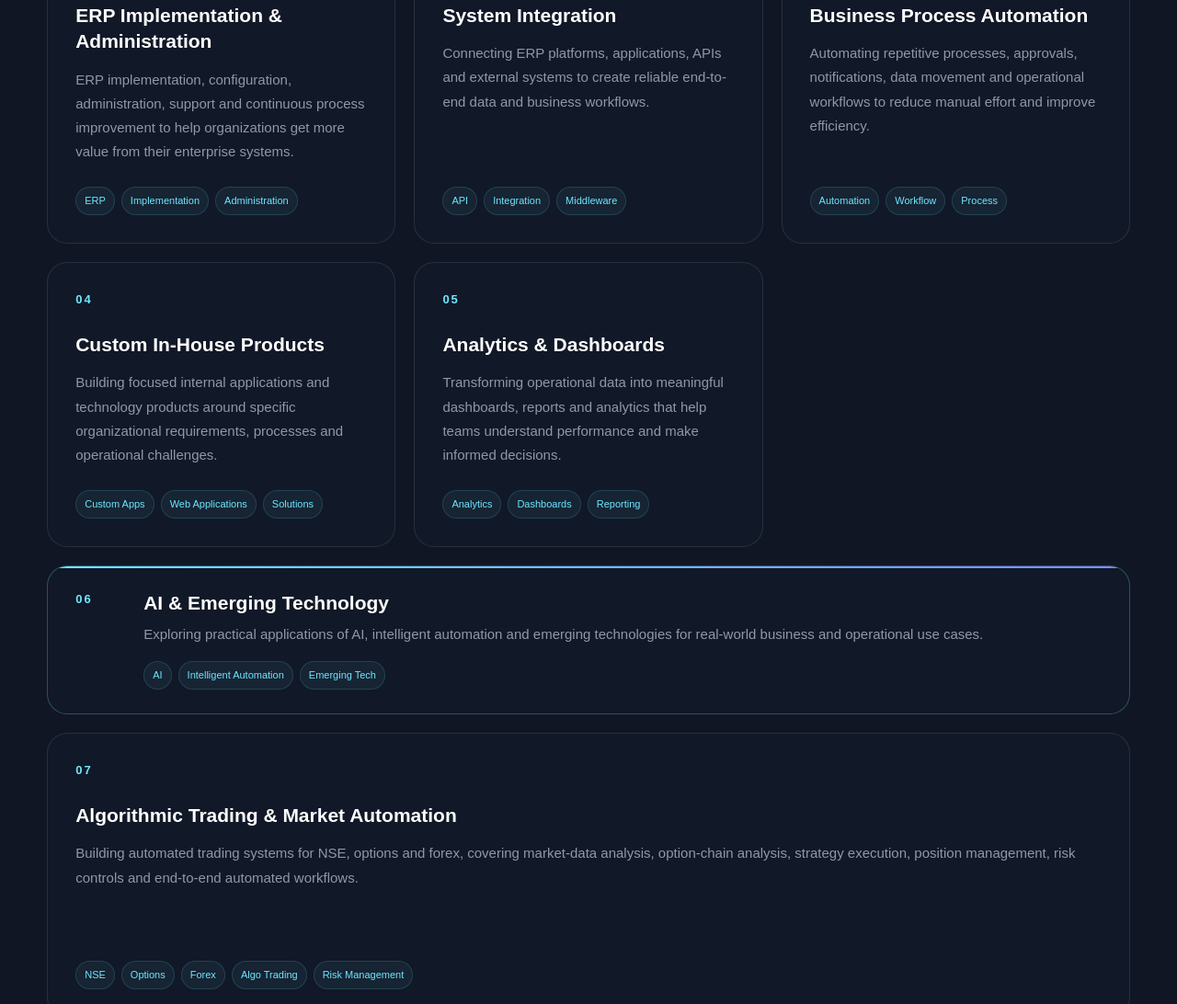
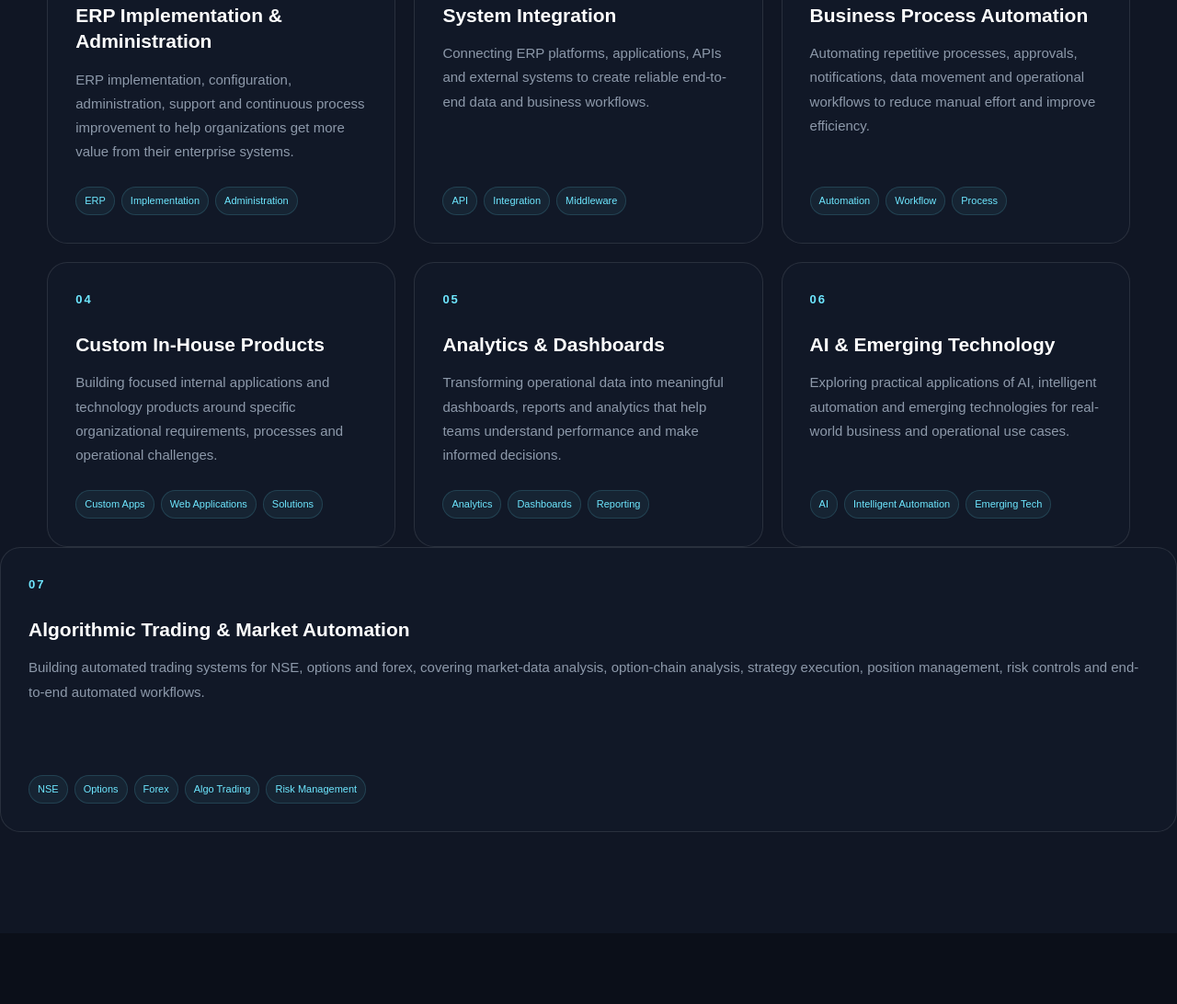
Before and after one commit to satishkumar474/satishkumar474.github.io, a plain HTML site: page index.html in a window 1280 px wide. Shown: the part 1887-2979 px from the top of the page at 92% size. Drawn offline with Linux system fonts and the light colour scheme.

Commit message:
Refactor service card styles for layout consistency

```diff
--- a/style.css
+++ b/style.css
@@ -601,64 +601,83 @@ a {
     font-size: 11px;
 }
 
-/* Service 07 - featured but compact */
+/* Service cards - all seven use the same card size */
+.services-grid .service-card {
+    min-height: 310px;
+}
+
+/*
+   Service 07 is intentionally a normal service card.
+   It must not span the full row or use a different internal layout.
+*/
 .services-grid .service-card:last-child {
-    grid-column: 1 / -1;
-
-    min-height: 0;
-
-    display: grid;
-    grid-template-columns: 56px minmax(0, 1fr);
-
-    column-gap: 18px;
-    row-gap: 6px;
-
-    padding: 26px 30px;
-
-    border-color: rgba(110, 231, 255, 0.28);
+    grid-column: auto;
+    grid-row: auto;
+
+    display: flex;
+    flex-direction: column;
+
+    min-height: 310px;
+
+    padding: 30px;
+
+    border-color: var(--border);
 }
 
 .services-grid .service-card:last-child::before {
+    transform: scaleX(0);
+}
+
+.services-grid .service-card:last-child:hover::before {
     transform: scaleX(1);
 }
 
 .services-grid .service-card:last-child .service-number {
-    grid-column: 1;
-    grid-row: 1 / span 3;
-
+    grid-column: auto;
+    grid-row: auto;
+
+    margin-bottom: 24px;
+}
+
+.services-grid .service-card:last-child h3,
+.services-grid .service-card:last-child p,
+.services-grid .service-card:last-child .service-tags {
+    grid-column: auto;
+}
+
+.services-grid .service-card:last-child h3 {
+    margin-bottom: 14px;
+}
+
+.services-grid .service-card:last-child p {
     margin: 0;
 }
 
-.services-grid .service-card:last-child h3 {
-    grid-column: 2;
-
-    margin: 0;
-
-    font-size: 21px;
-}
-
-.services-grid .service-card:last-child p {
-    grid-column: 2;
-
-    margin: 0;
-}
-
 .services-grid .service-card:last-child .service-tags {
-    grid-column: 2;
-
-    margin: 0;
-    padding-top: 10px;
+    margin-top: auto;
+    padding-top: 24px;
 }
 
 /*
-   Fallback for Service 07 when it was placed outside
-   .services-grid in the HTML. This keeps it aligned
-   with the main content instead of stretching across
-   the entire browser window.
+   Safety override: if Service 06/07 were previously affected
+   by older nth/last-child rules, every direct service card
+   remains the same size and stays inside the 3-column grid.
+*/
+.services-grid > .service-card {
+    grid-column: auto;
+    grid-row: auto;
+    width: auto;
+}
+
+/*
+   Fallback for Service 07 if its HTML was accidentally placed
+   directly under #services instead of inside .services-grid.
+   Keep it the same width as a normal service card rather than
+   stretching across the browser.
 */
 #services > .service-card {
-    width: min(var(--container), 92%);
-    margin: 20px auto 0;
+    width: auto;
+    margin: 0;
 }
 
 /* =========================================================
@@ -1920,19 +1939,16 @@ footer a:hover {
         padding: 25px;
     }
 
+    .services-grid .service-card,
     .services-grid .service-card:last-child {
-        grid-column: 1;
-        display: flex;
-
-        padding: 25px;
-    }
-
-    .services-grid .service-card:last-child .service-number,
-    .services-grid .service-card:last-child h3,
-    .services-grid .service-card:last-child p,
-    .services-grid .service-card:last-child .service-tags {
         grid-column: auto;
         grid-row: auto;
+
+        display: flex;
+        flex-direction: column;
+
+        min-height: auto;
+        padding: 25px;
     }
 
     .services-grid .service-card:last-child .service-number {
@@ -1940,7 +1956,8 @@ footer a:hover {
     }
 
     #services > .service-card {
-        width: 92%;
+        width: auto;
+        margin: 0;
     }
 
     .project-card {
```
